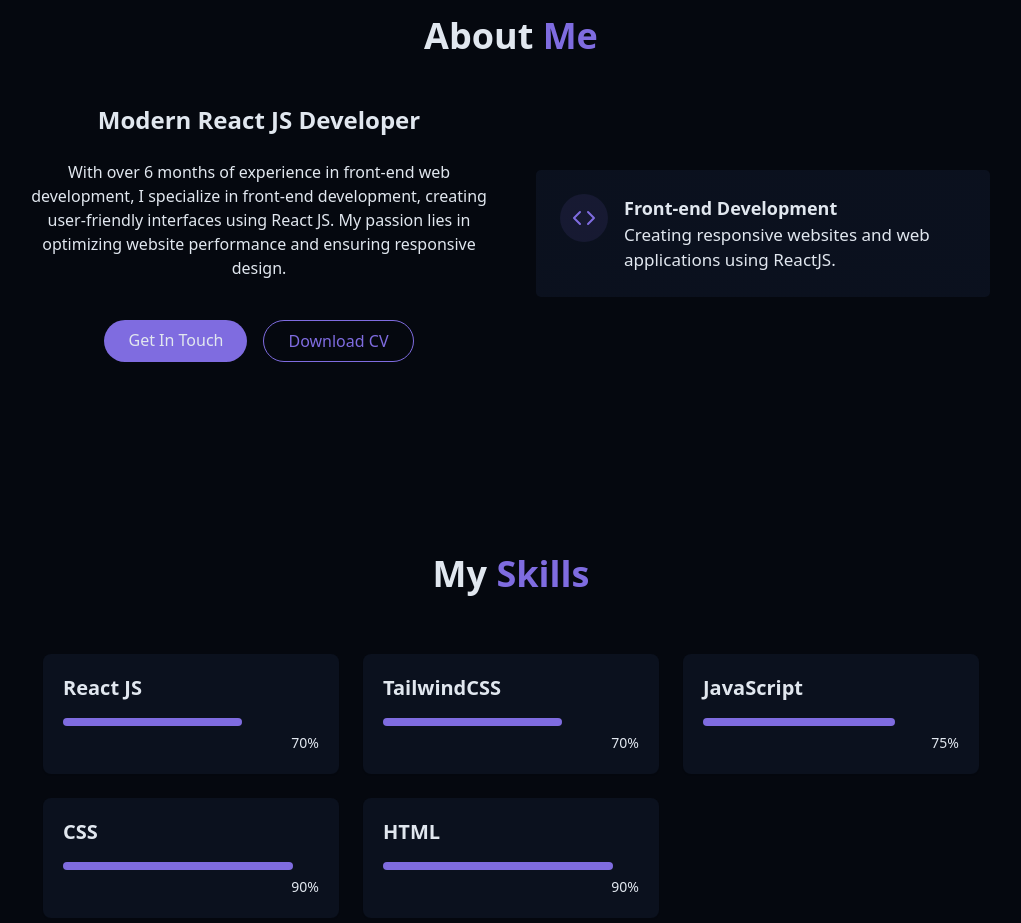
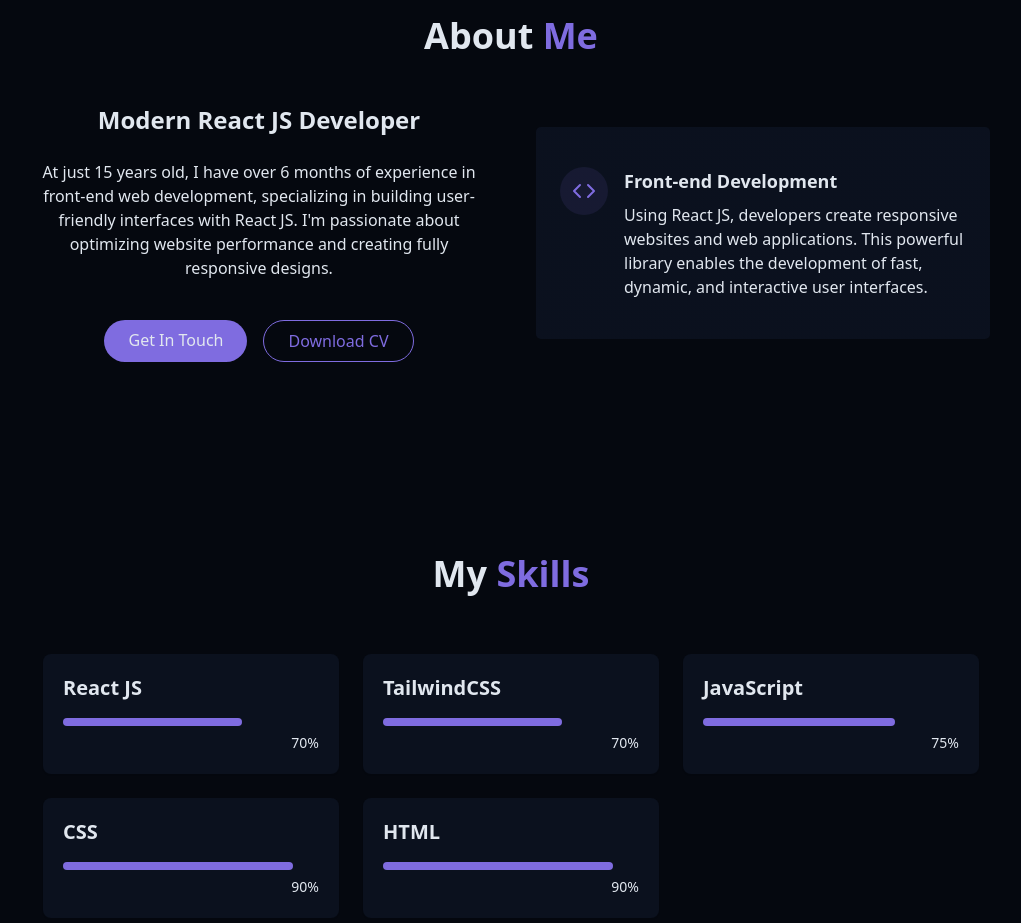
Before and after one commit to wajahat-kamal/Dev-Portfolio, a React (Vite) app: page / in a window 1280 px wide. Shown: the part 880-1803 px from the top of the page, without its empty margins (129-1150 px from the left). Built offline with nearby package versions, Linux system fonts and the light colour scheme.

Commit message:
Update AboutSection content for clarity and enhance layout for better readability

```diff
--- a/src/components/AboutSection.jsx
+++ b/src/components/AboutSection.jsx
@@ -16,10 +16,10 @@ export const AboutSection = () => {
             </h3>
 
             <p className="text-muted-foreground">
-              With over 6 months of experience in front-end web development,
-              I specialize in front-end development, creating user-friendly interfaces
-              using React JS. My passion lies in optimizing website
-              performance and ensuring responsive design.
+              At just 15 years old, I have over 6 months of experience in
+              front-end web development, specializing in building user-friendly
+              interfaces with React JS. I'm passionate about optimizing website
+              performance and creating fully responsive designs.
               {/* With over 6 months of experience in front-end web development, I specialize
               in creating responsive, accessible, and performant web
               applications using ReactJS and Wordpress. */}
@@ -41,21 +41,23 @@ export const AboutSection = () => {
           </div>
 
           <div className="grid grid-cols-1 gap-6">
-            <div className="gradient-border p-6 card-hover">
+            <div className="gradient-border p-6 py-10 card-hover">
               <div className="flex items-start gap-4">
                 <div className="p-3 rounded-full bg-primary/10">
                   <Code className="h-6 w-6 text-primary" />
                 </div>
 
                 <div className="text-left">
-                  <h4 className="font-semibold text-lg">
+                  <h4 className="font-semibold text-lg mb-2">
                     {" "}
                     Front-end Development
                   </h4>
 
-                  <p className="text-muted-foreground sm:text-[17px] text-[14px]">
-                    Creating responsive websites and web applications using
-                    ReactJS.
+                  <p className="text-muted-foreground sm:text-[16px] text-[14px]">
+                    Using React JS, developers create responsive websites and
+                    web applications. This powerful library enables the
+                    development of fast, dynamic, and interactive user
+                    interfaces.
                   </p>
                 </div>
               </div>
@@ -99,7 +101,6 @@ export const AboutSection = () => {
               </div>
 
             </div> */}
-
           </div>
         </div>
       </div>
```
